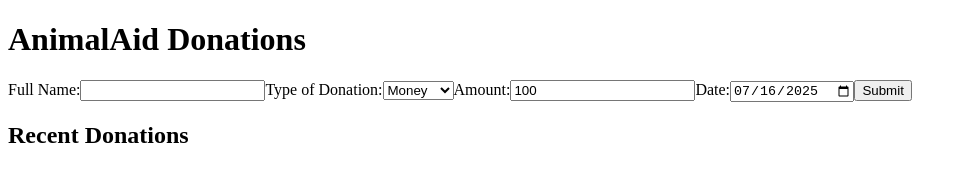
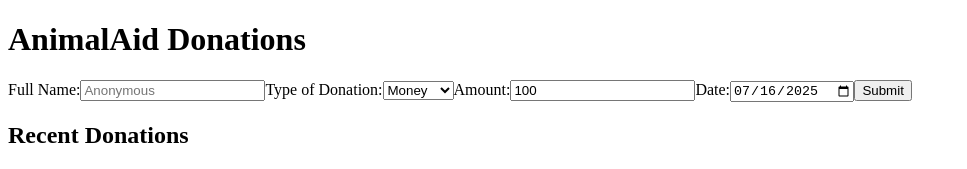
Before and after one commit to patelkvraj/animal-aid-inventory-react-app, a React (Create React App) app: page / in a window 1280 px wide. Shown: the top 169 px of the page, without its empty margins (0-967 px from the left). Built offline with nearby package versions, Linux system fonts and the light colour scheme.

Commit message:
Add required attributes and placeholders to input fields in DonationForm

```diff
--- a/src/DonationForm.js
+++ b/src/DonationForm.js
@@ -45,6 +45,8 @@ function DonationForm({ onAddDonation, donationToEdit }) {
           name="username"
           value={inputs.username || ""}
           onChange={handleChange}
+          required
+          placeholder="Anonymous"
         />
       </label>
       <label>
@@ -69,6 +71,7 @@ function DonationForm({ onAddDonation, donationToEdit }) {
             name="amount"
             value={inputs.amount || "100"}
             onChange={handleChange}
+            required
           />
         </label>
       ) : inputs.donationType === "Other" ? (
@@ -79,6 +82,8 @@ function DonationForm({ onAddDonation, donationToEdit }) {
             name="description"
             value={inputs.description || ""}
             onChange={handleChange}
+            required
+            placeholder="Describe your donation"
           />
         </label>
       ) : (
@@ -89,6 +94,7 @@ function DonationForm({ onAddDonation, donationToEdit }) {
             name="quantity"
             value={inputs.quantity || "1"}
             onChange={handleChange}
+            required
           />
         </label>
       )}
```
